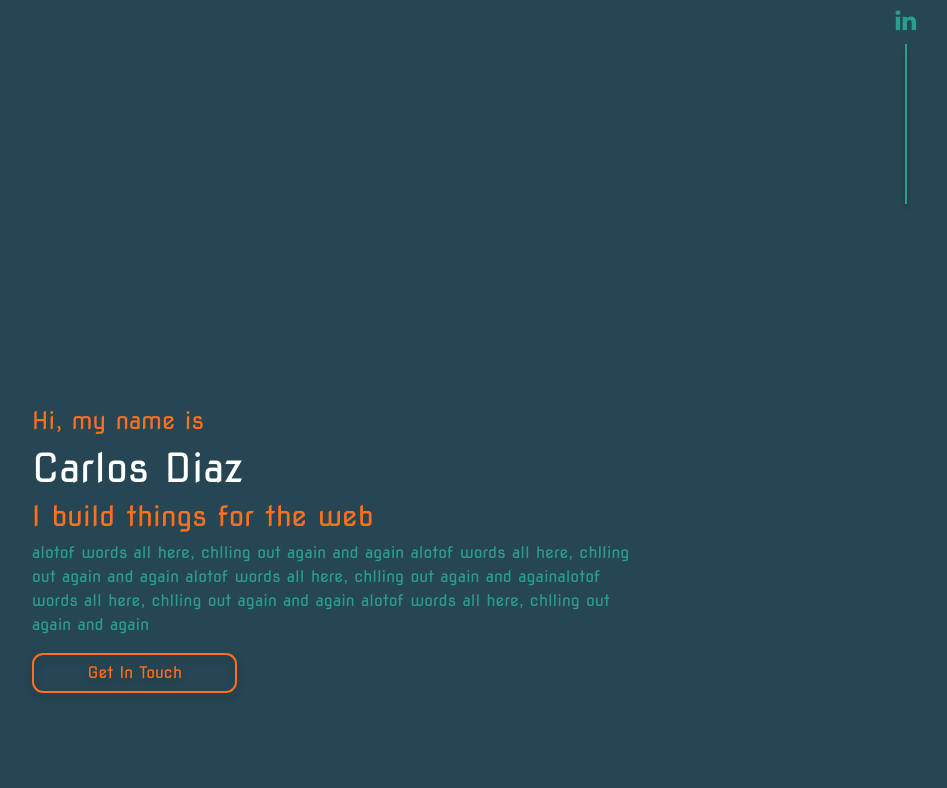
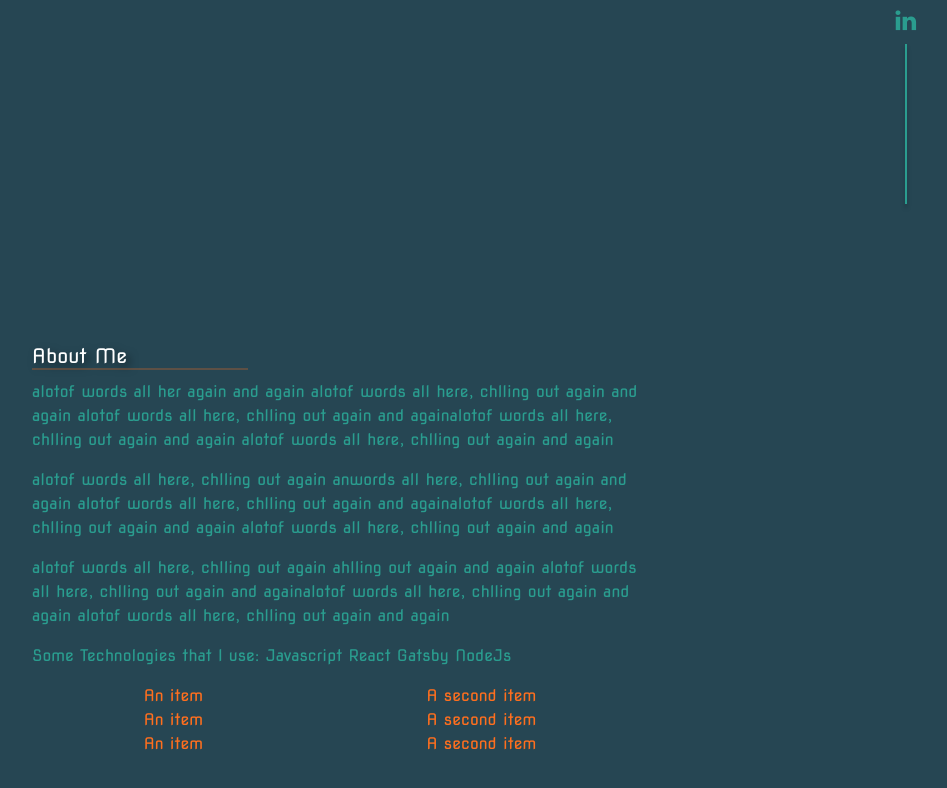
Before and after one commit to Carlos-Diaz-07/carlosdiaz.uk, a React (Create React App) app: page / in a window 1280 px wide. Shown: the part 596-1384 px from the top of the page, without its empty margins (300-1247 px from the left). Built offline with nearby package versions, Linux system fonts and the light colour scheme.

Commit message:
styled about me section

```diff
--- a/src/App.css
+++ b/src/App.css
@@ -57,8 +57,15 @@
   display: none;
 }
 
-#first-section {
+.section {
   height: 90vh;
+}
+
+.list-group-item {
+  background-color: transparent;
+  border: none;
+  padding: 0;
+  list-style-type: circle;
 }
 
 .social-bar {
@@ -139,8 +146,24 @@ h4 {
   color: #FF6F1E;
 }
 
+h5 {
+  color: white;
+  margin: 0;
+}
+
+hr {
+  border: 1px solid #FF6F1E;
+  margin: 0 0 10px 0;
+  width: 35%;
+  background-color: #FF6F1E;
+}
+
 p {
   color: #2A9D8F;
 }
 
+.text-color-primary {
+  color: #FF6F1E;
+}
+
 /*# sourceMappingURL=App.css.map */
--- a/src/components/AboutMeComponent.js
+++ b/src/components/AboutMeComponent.js
@@ -7,11 +7,23 @@ import {
 
 export const AboutMeSection = () => {
   return (
-    <Container className="col-10 col-sm-8 col-md-6 d-flex flex-column align-items-left justify-content-center" id="first-section">
-      <h4>Hi, my name is</h4>
-      <h1>Carlos Diaz</h1>
-      <h3>I build things for the web</h3>
-      <p className="text-justify">alotof words all here, chlling out again and again alotof words all here, chlling out again and again alotof words all here, chlling out again and againalotof words all here, chlling out again and again alotof words all here, chlling out again and again</p>
-      <Button href="mailto:diazmelian.carlos@gmail.com" className='col-sm-6 col-md-4 my-btn-primary' color="">Get In Touch</Button>
+    <Container className="col-10 col-sm-8 col-md-6 d-flex flex-column align-items-left justify-content-center section">
+      <h5 className='text-shadow'>About Me</h5>
+      <hr />
+      <p className="text-justify">alotof words all her again and again alotof words all here, chlling out again and again alotof words all here, chlling out again and againalotof words all here, chlling out again and again alotof words all here, chlling out again and again </p>
+      <p>alotof words all here, chlling out again anwords all here, chlling out again and again alotof words all here, chlling out again and againalotof words all here, chlling out again and again alotof words all here, chlling out again and again </p>
+      <p>alotof words all here, chlling out again ahlling out again and again alotof words all here, chlling out again and againalotof words all here, chlling out again and again alotof words all here, chlling out again and again </p><p>Some Technologies that I use: Javascript React Gatsby NodeJs</p>
+      <ul class="list-group list-group-horizontal text-center">
+        <li class="list-group-item flex-fill text-color-primary">An item</li>
+        <li class="list-group-item flex-fill text-color-primary">A second item</li>
+      </ul>
+      <ul class="list-group  list-group-horizontal-sm text-center">
+        <li class="list-group-item flex-fill text-color-primary">An item</li>
+        <li class="list-group-item flex-fill text-color-primary">A second item</li>
+      </ul>
+      <ul class="list-group list-group-horizontal-md text-center">
+        <li class="list-group-item flex-fill text-color-primary">An item</li>
+        <li class="list-group-item flex-fill text-color-primary">A second item</li>
+      </ul>
     </Container>)
 }
--- a/src/components/FirstSectionComponent.js
+++ b/src/components/FirstSectionComponent.js
@@ -7,7 +7,7 @@ import {
 
 export const FirstSection = () => {
   return (
-    <Container className="col-10 col-sm-8 col-md-6 d-flex flex-column align-items-left justify-content-center" id="first-section">
+    <Container className="col-10 col-sm-8 col-md-6 d-flex flex-column align-items-left justify-content-center section">
       <h4 className='text-shadow'>Hi, my name is</h4>
       <h1 className='text-shadow'>Carlos Diaz</h1>
       <h2 className='text-shadow'>I build things for the web</h2>
--- a/src/styles/application.scss
+++ b/src/styles/application.scss
@@ -8,7 +8,7 @@
 // Your CSS partials
 @import "components/button";
 @import "components/navbar";
-@import "components/first_section";
+@import "components/section";
 @import "components/social_side_bar";
 @import "components/spinner_logo";
 
@@ -61,6 +61,22 @@ h4 {
   color: $primary;
 }
 
+h5 {
+  color: $white;
+  margin: 0;
+}
+
+hr {
+  border: 1px solid $primary;
+  margin: 0 0 10px 0;
+  width: 35%;
+  background-color: $primary;
+}
+
 p {
   color: $secondary;
   }
+
+.text-color-primary {
+  color: $primary;
+}
--- a/src/styles/components/_first_section.scss
+++ /dev/null
@@ -1,3 +0,0 @@
-#first-section {
-  height: 90vh;
-}
--- /dev/null
+++ b/src/styles/components/_section.scss
@@ -0,0 +1,10 @@
+.section {
+  height: 90vh;
+}
+
+.list-group-item {
+  background-color: transparent;
+  border: none;
+  padding: 0;
+  list-style-type:circle;
+}
```
Also changed, not shown: 1 other file (tests, documents, lock files or other folders).
